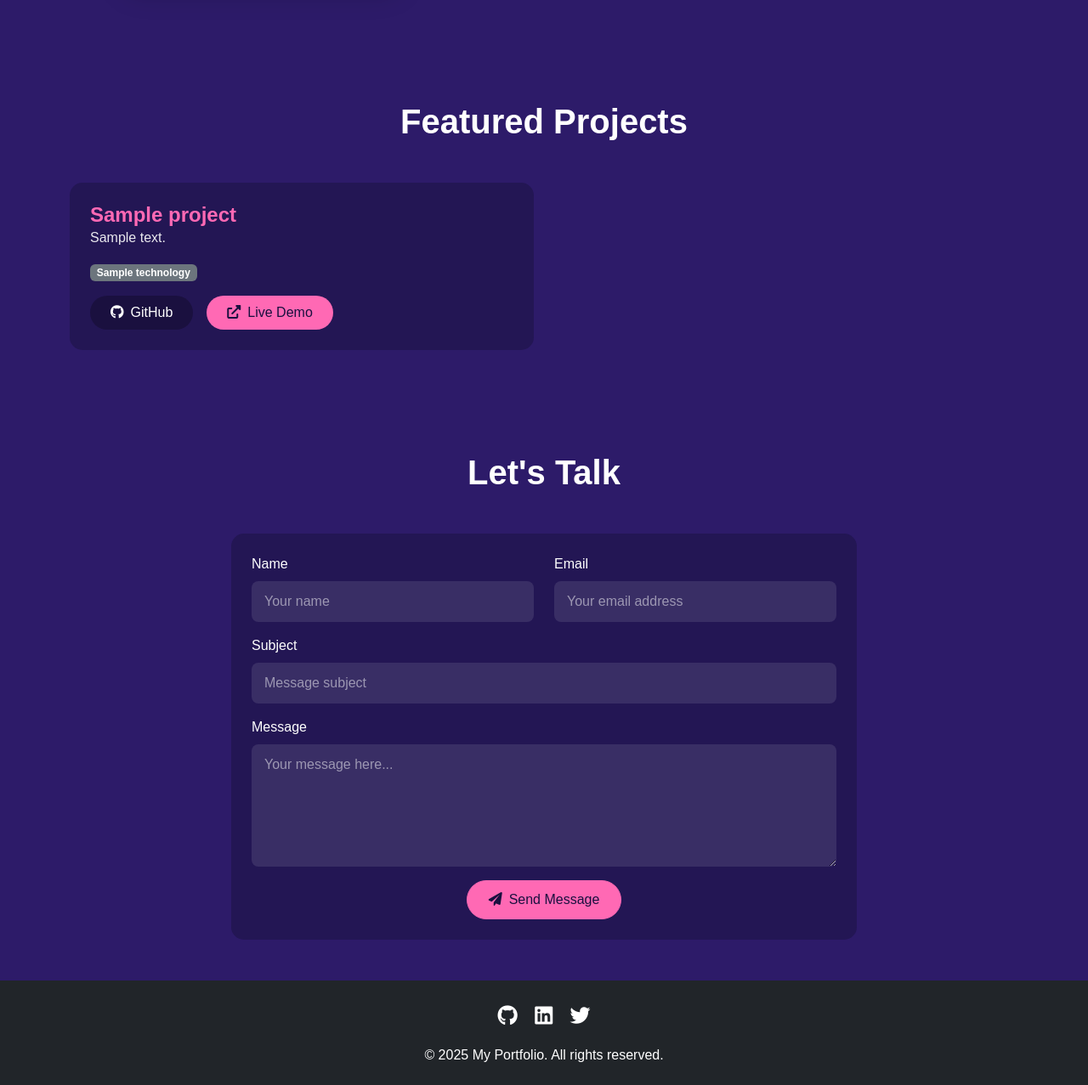
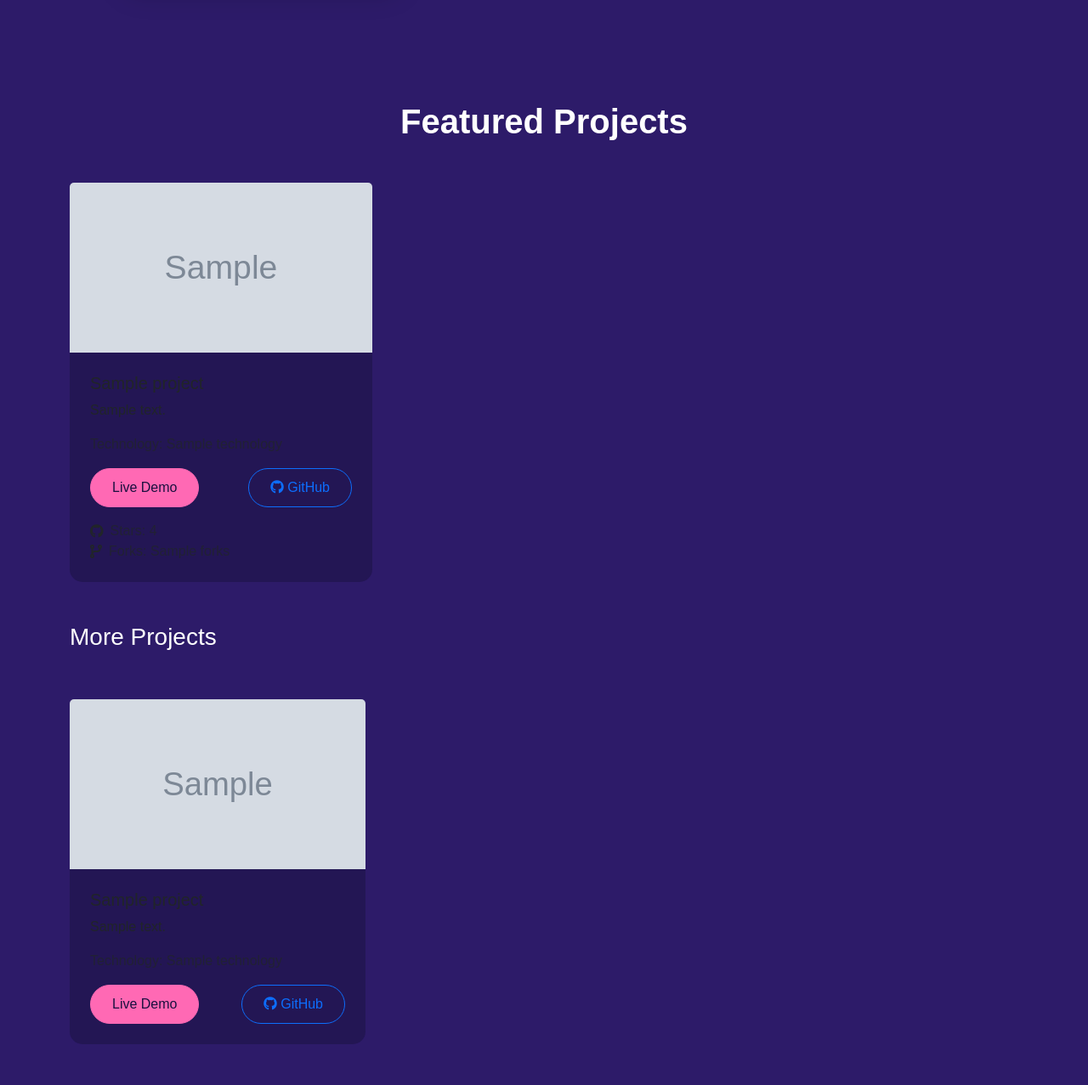
Before and after one commit to dee-mee/portfolio1, a Django app: template core/templates/core/home.html in a window 1280 px wide. Shown: the part 2005-3282 px from the top of the page at 85% size. Run offline with Django 5.2, Linux system fonts and the light colour scheme; the template is opened without the code that fills it: most values are stand-ins (such as "Sample title", 1, 10 or a date in 2020); grey boxes marked "Sample" are stand-in pictures.

Commit message:
Enhance project display with GitHub integration

```diff
--- a/core/templates/core/home.html
+++ b/core/templates/core/home.html
@@ -7,7 +7,7 @@
         <div class="row align-items-center">
             <div class="col-lg-8 hero-content">
                 <h1 class="hero-title">Hi, I'm</h1>
-                <h2 class="hero-subtitle">A Full Stack Developer</h2>
+                <h2 class="hero-subtitle">Derek Muriuki</h2>
                 <p class="hero-description">Linux Admin | Python & Django Expert | Bash Scripting</p>
                 <div class="hero-buttons">
                     <a href="#projects" class="btn btn-primary me-3">View Projects</a>
@@ -85,30 +85,75 @@
     <div class="container">
         <h2 class="section-title">Featured Projects</h2>
         <div class="row g-4">
-            {% for project in projects %}
-            <div class="col-md-6 mb-4">
-                <div class="project-card">
-                    <div class="card-body">
-                        <h3 class="card-title">{{ project.title }}</h3>
-                        <p class="card-text">{{ project.description }}</p>
-                        <div class="technology-stack">
-                            <span class="badge bg-secondary me-2">{{ project.technology }}</span>
-                        </div>
-                        <div class="project-links">
-                            {% if project.url %}
-                            <a href="{{ project.url }}" class="github-link" target="_blank">
-                                <i class="fab fa-github me-2"></i>GitHub
-                            </a>
-                            <a href="{{ project.url }}" class="live-link" target="_blank">
-                                <i class="fas fa-external-link-alt me-2"></i>Live Demo
-                            </a>
+            <!-- Featured Projects -->
+            {% for project in featured_projects %}
+                <div class="col-md-6 col-lg-4">
+                    <div class="card" style="background-color: var(--card-bg); border: none; border-radius: 15px;">
+                        <img src="{{ project.image.url }}" class="card-img-top" alt="{{ project.title }}" style="height: 200px; object-fit: cover;">
+                        <div class="card-body p-4">
+                            <h5 class="card-title">{{ project.title }}</h5>
+                            <p class="card-text">{{ project.description|truncatewords:20 }}</p>
+                            <p class="text-muted">Technology: {{ project.technology }}</p>
+                            <div class="d-flex justify-content-between mt-3">
+                                {% if project.url %}
+                                    <a href="{{ project.url }}" class="btn btn-primary" target="_blank">Live Demo</a>
+                                {% endif %}
+                                {% if project.github_url %}
+                                    <a href="{{ project.github_url }}" class="btn btn-outline-primary" target="_blank">
+                                        <i class="fab fa-github"></i> GitHub
+                                    </a>
+                                {% endif %}
+                            </div>
+                            {% if project.github_url %}
+                            <div class="mt-3">
+                                <div class="d-flex align-items-center">
+                                    <i class="fab fa-github me-2"></i>
+                                    <span class="text-muted">Stars: {{ project.stars }}</span>
+                                </div>
+                                <div class="d-flex align-items-center">
+                                    <i class="fas fa-code-branch me-2"></i>
+                                    <span class="text-muted">Forks: {{ project.forks }}</span>
+                                </div>
+                            </div>
                             {% endif %}
                         </div>
                     </div>
                 </div>
-            </div>
             {% endfor %}
         </div>
+
+        <!-- More Projects -->
+        {% if other_projects %}
+        <div class="row mt-5">
+            <div class="col-12">
+                <h3 class="section-subtitle">More Projects</h3>
+            </div>
+            <div class="row g-4">
+                {% for project in other_projects %}
+                    <div class="col-md-6 col-lg-4">
+                        <div class="card" style="background-color: var(--card-bg); border: none; border-radius: 15px;">
+                            <img src="{{ project.image.url }}" class="card-img-top" alt="{{ project.title }}" style="height: 200px; object-fit: cover;">
+                            <div class="card-body p-4">
+                                <h5 class="card-title">{{ project.title }}</h5>
+                                <p class="card-text">{{ project.description|truncatewords:20 }}</p>
+                                <p class="text-muted">Technology: {{ project.technology }}</p>
+                                <div class="d-flex justify-content-between mt-3">
+                                    {% if project.url %}
+                                        <a href="{{ project.url }}" class="btn btn-primary" target="_blank">Live Demo</a>
+                                    {% endif %}
+                                    {% if project.github_url %}
+                                        <a href="{{ project.github_url }}" class="btn btn-outline-primary" target="_blank">
+                                            <i class="fab fa-github"></i> GitHub
+                                        </a>
+                                    {% endif %}
+                                </div>
+                            </div>
+                        </div>
+                    </div>
+                {% endfor %}
+            </div>
+        </div>
+        {% endif %}
     </div>
 </section>
 
```
Also changed, not shown: core/admin.py (+18 -3 lines), core/models.py (+11 -2 lines), core/views.py (+5 -2 lines).
